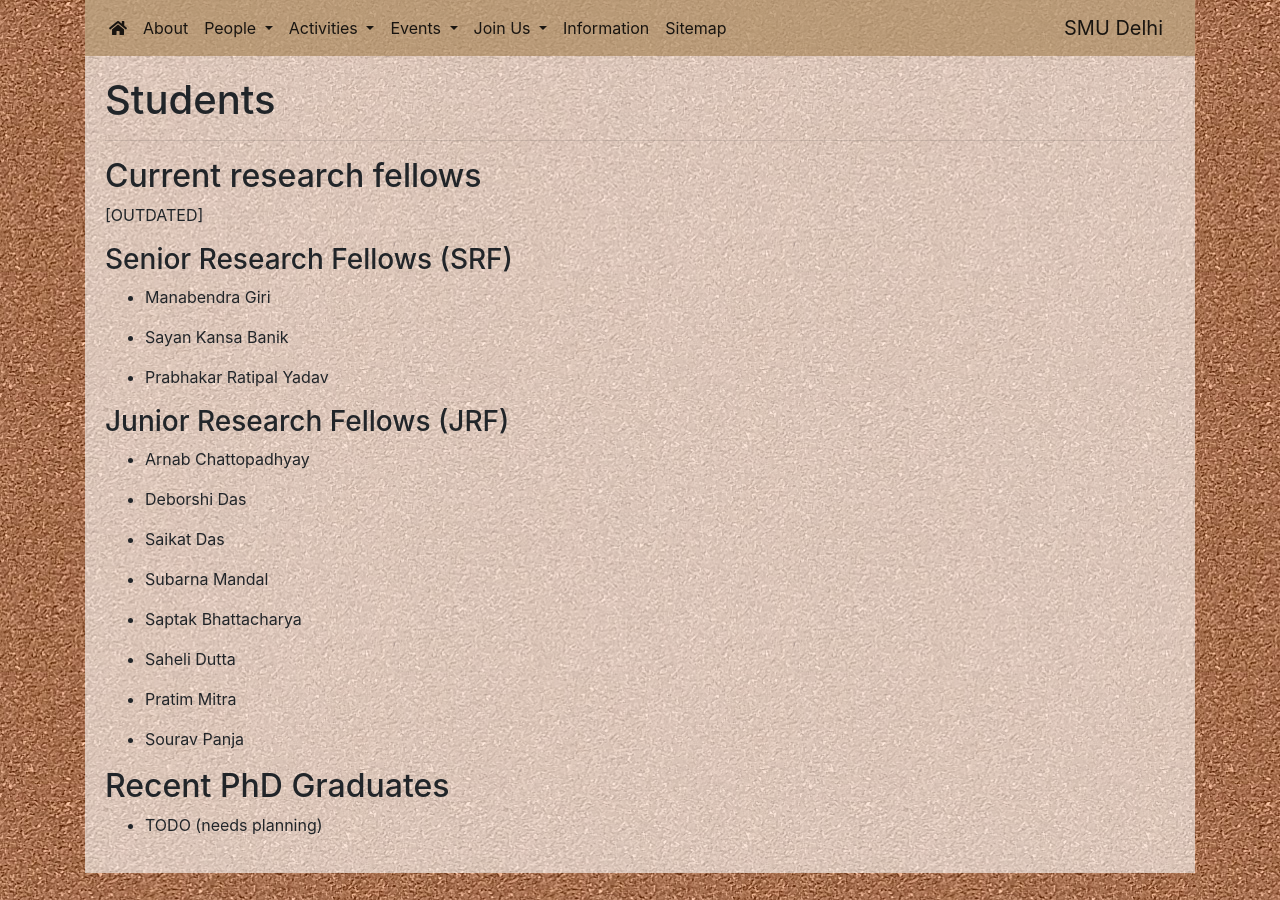
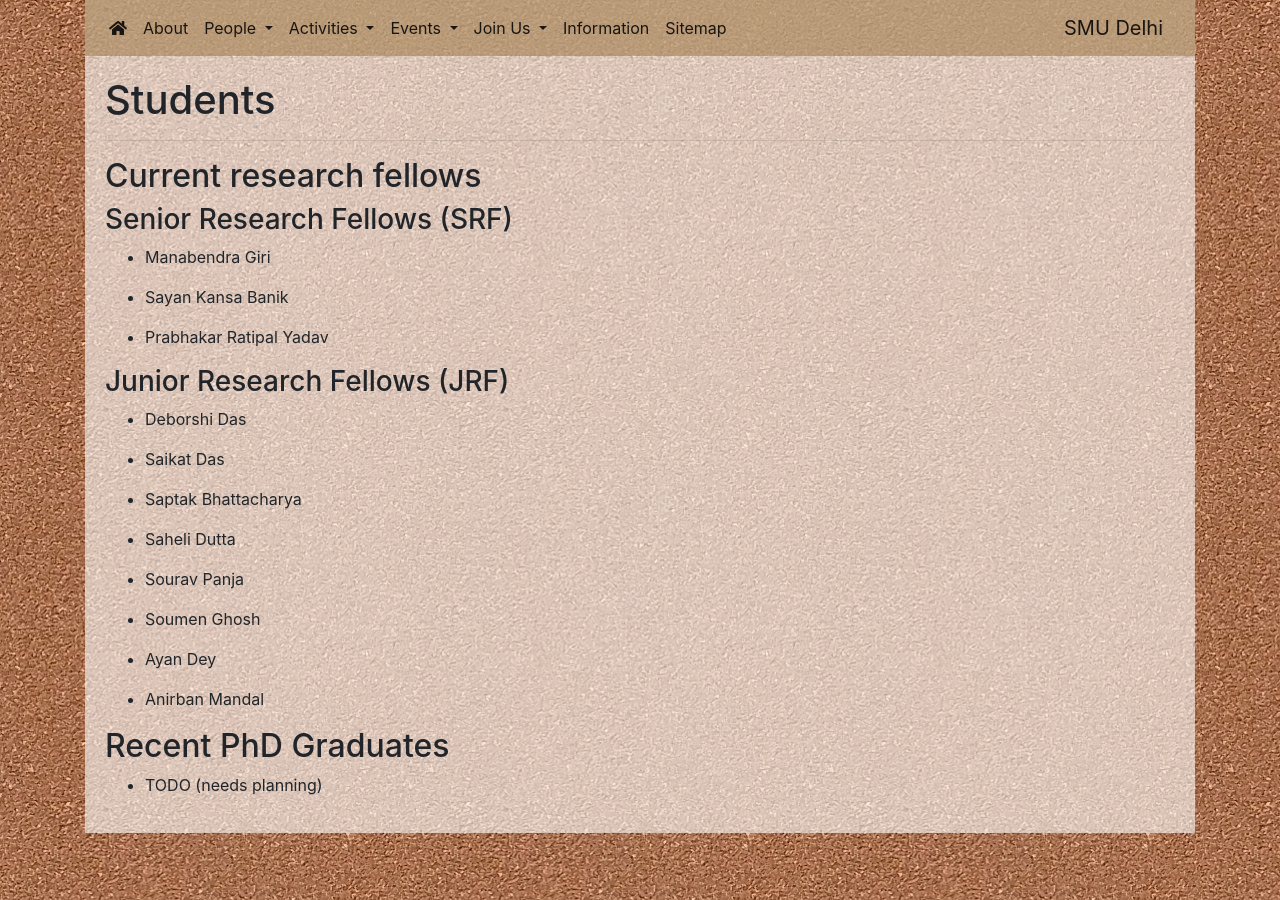
Before and after one commit to isid-smu/isid-smu.github.io, a Jekyll site: the page built from students.md, in a window 1280 px wide. Built offline with Jekyll 4.4.1, drawn with Linux system fonts in a browser that asks for light colours; nearby versions of some CDN libraries.

Commit message:
Update students.md

```diff
--- a/students.md
+++ b/students.md
@@ -6,7 +6,7 @@ layout: dropdown
 
 ## Current research fellows
 
-[OUTDATED]
+
 
 ### Senior Research Fellows (SRF)
 
@@ -18,21 +18,22 @@ layout: dropdown
 
 ### Junior Research Fellows (JRF)
 
-- Arnab Chattopadhyay
-
 - Deborshi Das
 
 - Saikat Das
-
-- Subarna Mandal
 
 - Saptak Bhattacharya
 
 - Saheli Dutta
 
-- Pratim Mitra
+- Sourav Panja
 
-- Sourav Panja
+- Soumen Ghosh
+
+- Ayan Dey
+
+- Anirban Mandal
+
 
 
 ## Recent PhD Graduates
```
